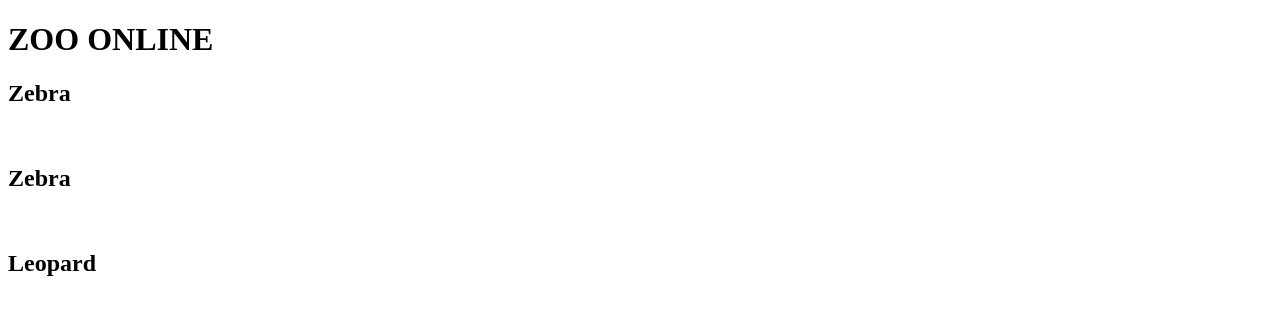
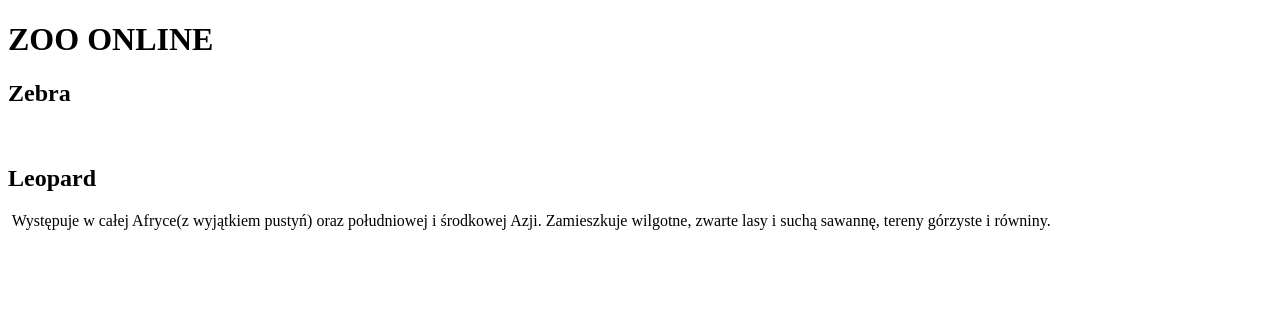
Before and after one commit to Krystiaan2002/ZOO-online, a plain HTML site: page index.html in a window 1280 px wide. Drawn offline with Linux system fonts and the light colour scheme.

Commit message:
Poprawki zgodnie z uwagami

```diff
--- a/index.html
+++ b/index.html
@@ -13,13 +13,11 @@
         <section>
             <h2>Zebra</h2>
             <img src="" alt="">
-        </section><section>
-            <h2>Zebra</h2>
-            <img src="" alt="">
         </section>
         <section>
             <h2>Leopard</h2>
             <img src="leopard.jpg" alt="">
+            <p2>Występuje w całej Afryce(z wyjątkiem pustyń) oraz południowej i środkowej Azji. Zamieszkuje wilgotne, zwarte lasy i suchą sawannę, tereny górzyste i równiny.</p2>
         </section>
    </main>
     <footer></footer>
```
